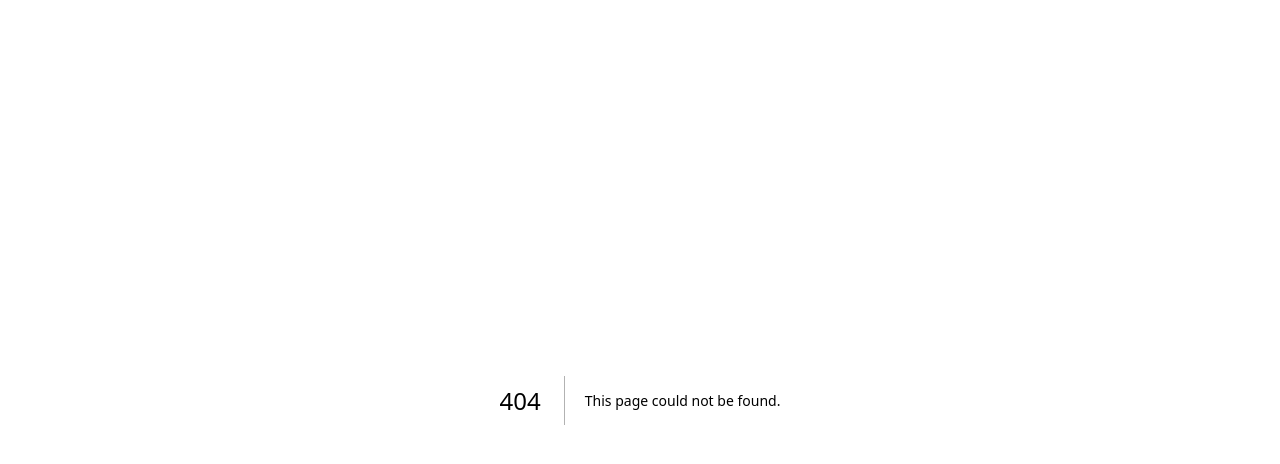
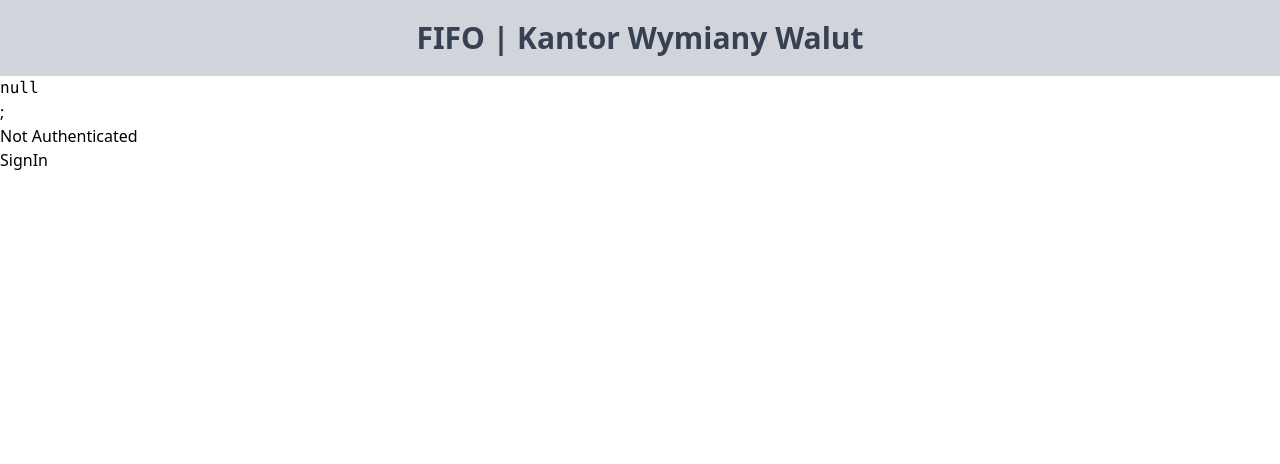
Before and after one commit to niemiaszek/exchange-office-webpage, a Next.js app: page /login in a window 1280 px wide. Before the commit this address had no page. Shown: the top 464 px of the page. Built offline with nearby package versions, Linux system fonts and the light colour scheme; no server answers.

Commit message:
Not working authentication atm...

```diff
--- /dev/null
+++ b/app/api/auth/[...nextauth]/route.ts
@@ -0,0 +1,15 @@
+import NextAuth, { type NextAuthOptions } from 'next-auth';
+import GitHubProvider from 'next-auth/providers/github';
+
+export const authOptions: NextAuthOptions = {
+  providers: [
+    GitHubProvider({
+      clientId: process.env.GITHUB_ID,
+      clientSecret: process.env.GITHUB_SECRET,
+    }),
+  ],
+};
+
+const handler = NextAuth(authOptions);
+
+export { handler as GET, handler as POST };
--- a/app/api/hello/route.ts
+++ /dev/null
@@ -1,3 +0,0 @@
-export async function GET(request: Request) {
-  return new Response('Hello, Next.js!')
-}
--- /dev/null
+++ b/app/header.tsx
@@ -0,0 +1,7 @@
+export default function Header() {
+  return (
+    <div className=" sticky top-0 min-w-full bg-gray-300  py-3 md:py-5">
+      <h1 className="text-2xl md:text-3xl font-bold text-gray-700 mx-auto text-center">FIFO | Kantor Wymiany Walut</h1>
+    </div>
+  );
+}
--- a/app/layout.tsx
+++ b/app/layout.tsx
@@ -1,5 +1,7 @@
 import "./globals.css";
 import { Analytics } from "@vercel/analytics/react";
+import Header from "./header";
+import Providers from "./providers";
 
 export const metadata = {
   title: "Kantor FIFO Chełm",
@@ -27,7 +29,8 @@ export default function RootLayout({ children }: { children: React.ReactNode })
   return (
     <html lang="pl">
       <body>
-        {children}
+        <Header />
+        <Providers>{children}</Providers>
         <Analytics />
       </body>
     </html>
--- /dev/null
+++ b/app/login/page.tsx
@@ -0,0 +1,26 @@
+import { getServerSession } from "next-auth";
+import Link from "next/link";
+import { authOptions } from "../api/auth/[...nextauth]/route";
+
+export default async function Home() {
+  const session = await getServerSession(authOptions);
+
+  const isAuthenticated = !!session;
+
+  return (
+    <div>
+      <pre>{JSON.stringify(session, null, 2)}</pre>;
+      {isAuthenticated ? (
+        <div>
+          <p>Authenticated</p>
+          <Link href="/api/auth/signout">SignOut</Link>
+        </div>
+      ) : (
+        <div>
+          <p>Not Authenticated</p>
+          <Link href="/api/auth/signin/github">SignIn</Link>
+        </div>
+      )}
+    </div>
+  );
+}
--- a/app/page.tsx
+++ b/app/page.tsx
@@ -5,21 +5,14 @@ import ExchangeTable from "./exchange-table";
 import gmapsIcon from "../public/images/Google_Maps_icon.svg";
 import facebookIcon from "../public/images/Facebook_logo.svg";
 import phoneIcon from "../public/images/phone-call-icon.svg";
-
 const inter = Inter({ subsets: ["latin"] });
 
-export default function Home() {
+export default async function Home() {
   return (
     <div className="flex min-h-screen flex-col items-center dark:bg-gray-800">
-      <div className=" sticky top-0 min-w-full bg-gray-300  py-3 md:py-5">
-        <h1 className="text-2xl md:text-3xl font-bold text-gray-700 mx-auto text-center">
-          FIFO | Kantor Wymiany Walut
-        </h1>
-      </div>
-
       <main className="">
         <div className="w-screen overflow-auto">
-          <ExchangeTable></ExchangeTable>
+          <ExchangeTable />
         </div>
         <div className="w-screen p-3 md:p-5 md:pt-0">
           <div className="p-2 md:p-4 rounded-md md:rounded-xl border-2 border-slate-200 dark:border-gray-700 bg-white dark:bg-gray-700 dark:text-white">
--- /dev/null
+++ b/app/providers.tsx
@@ -0,0 +1,7 @@
+"use client";
+
+import { SessionProvider } from "next-auth/react";
+
+export default function Providers({ children }: { children: React.ReactNode }) {
+  return <SessionProvider>{children}</SessionProvider>;
+}
--- a/package.json
+++ b/package.json
@@ -16,6 +16,7 @@
     "eslint": "8.32.0",
     "eslint-config-next": "^13.2.4",
     "next": "^13.2.4",
+    "next-auth": "^0.0.0-pr.6777.c5550344",
     "react": "^18.2.0",
     "react-dom": "^18.2.0",
     "typescript": "4.9.4"
--- a/tsconfig.json
+++ b/tsconfig.json
@@ -4,7 +4,7 @@
     "lib": ["dom", "dom.iterable", "esnext"],
     "allowJs": true,
     "skipLibCheck": true,
-    "strict": true,
+    "strict": false,
     "forceConsistentCasingInFileNames": true,
     "noEmit": true,
     "esModuleInterop": true,
```
Also changed, not shown: 1 other file (tests, documents, lock files or other folders).
